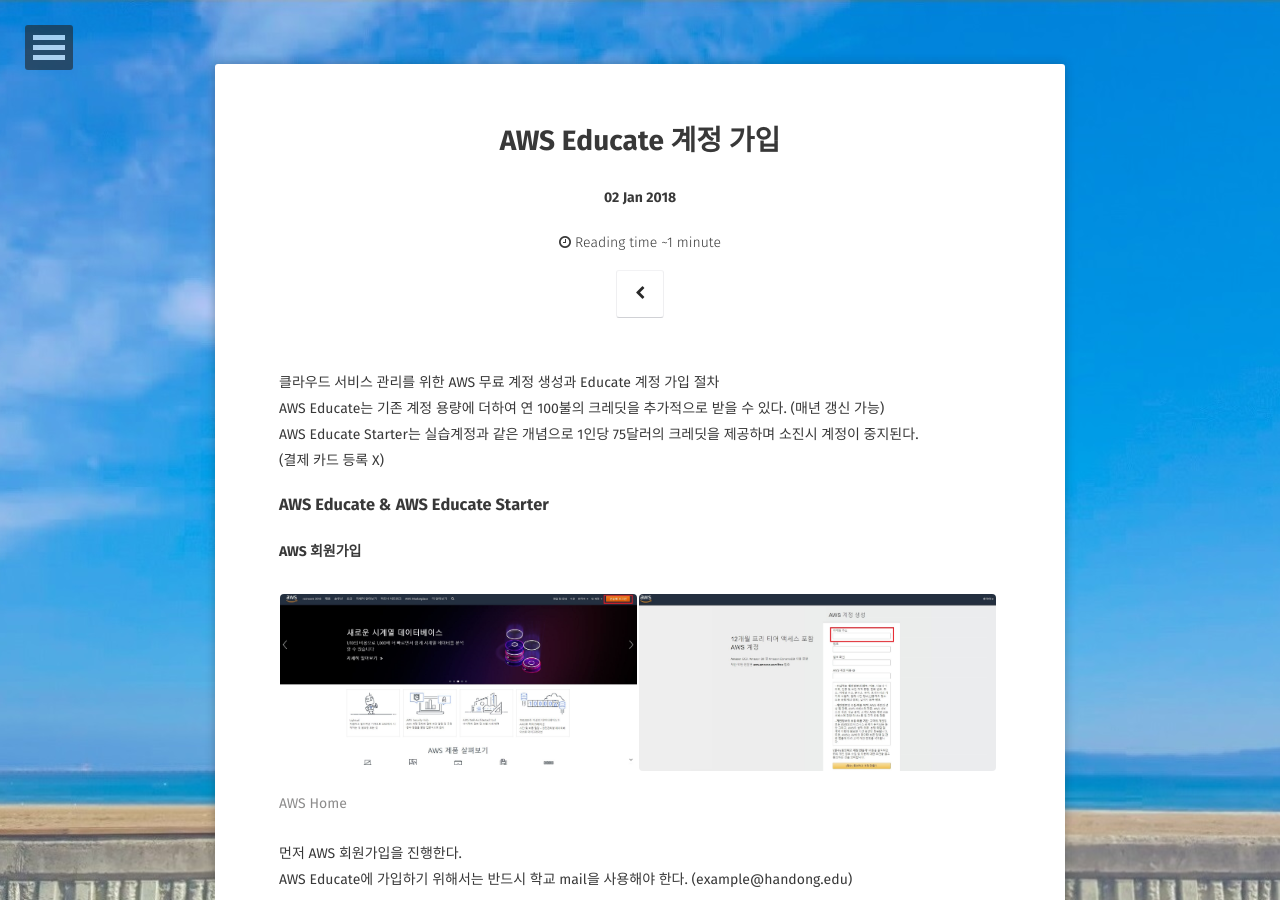
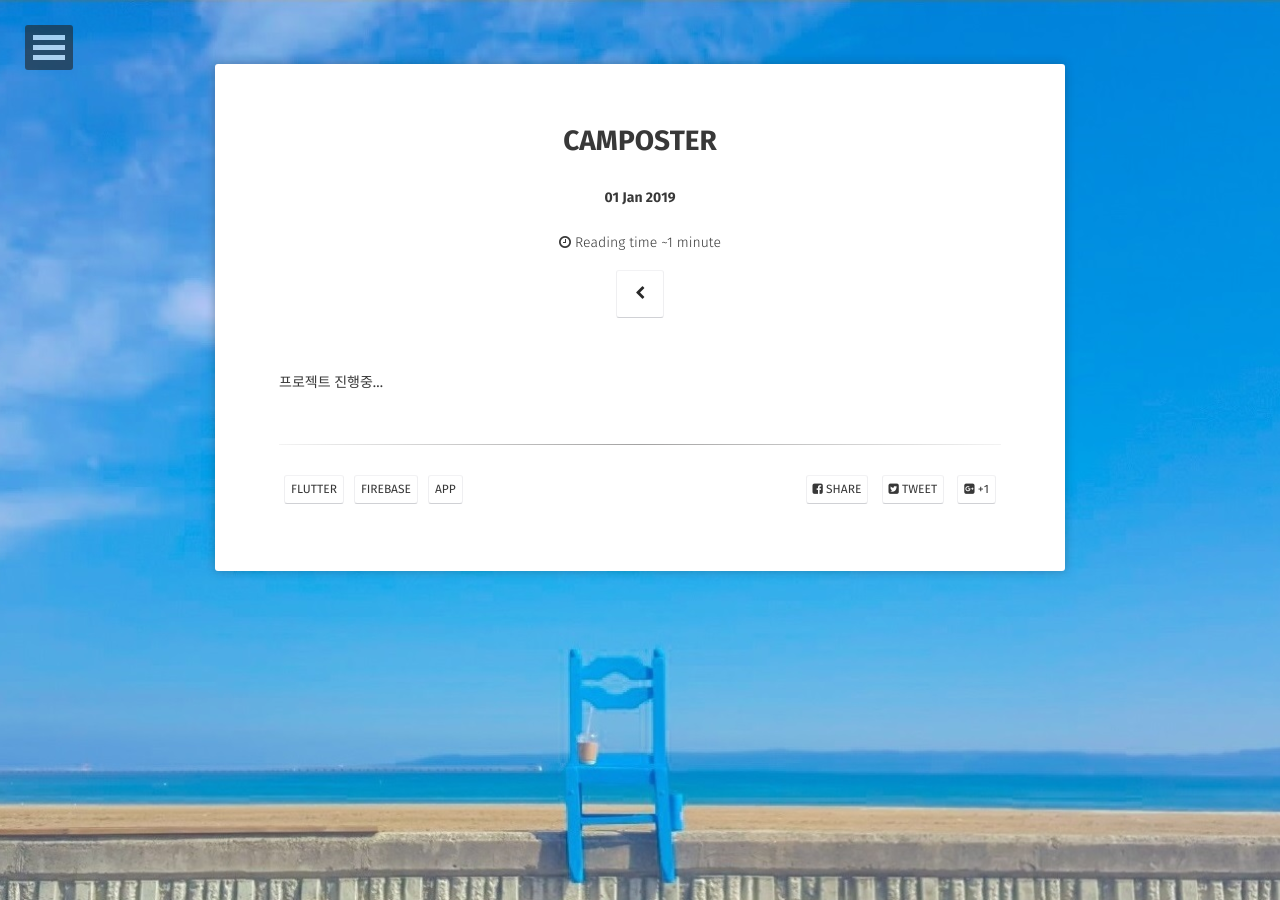
Before and after one commit to kangyechan/kangyechan.github.io, a Jekyll site: the page built from _posts/project/2019-01-02-aws-setting.md, in a window 1280 px wide and 900 px high. Built offline with Jekyll 4.4.1, drawn with Linux system fonts in a browser that asks for light colours; some web fonts are replaced; some of the changed text lies outside the part shown.

Commit message:
Update 2019-01-02-aws-setting.md

```diff
--- a/_posts/project/2019-01-02-aws-setting.md
+++ b/_posts/project/2019-01-02-aws-setting.md
@@ -1,92 +1,11 @@
 ---
 layout: post
-title: "AWS Educate 계정 가입"
-date: 2018-01-02
-excerpt: "AWS 무료 계정 생성 후 AWS Educate 계정 가입 절차"
+title: "CAMPOSTER"
+date: 2019-01-01
+excerpt: "flutter + firebase를 사용한 개인 팀프로젝트"
 project: true
-tags: [aws, educate, images]
+tags: [Flutter, Firebase, App]
 comments: false
 ---
 
-클라우드 서비스 관리를 위한 AWS 무료 계정 생성과 Educate 계정 가입 절차
-AWS Educate는 기존 계정 용량에 더하여 연 100불의 크레딧을 추가적으로 받을 수 있다. (매년 갱신 가능)
-AWS Educate Starter는 실습계정과 같은 개념으로 1인당 75달러의 크레딧을 제공하며 소진시 계정이 중지된다.
-(결제 카드 등록 X)
-
-### AWS Educate & AWS Educate Starter
-
-#### AWS 회원가입
-
-<figure class="half">
-	<a href="{{site.url}}/assets/img/aws/aws_main.JPG"><img src="{{site.url}}/assets/img/aws/aws_main.JPG"></a>
-	<a href="{{site.url}}/assets/img/aws/aws_join.JPG"><img src="{{site.url}}/assets/img/aws/aws_join.JPG"></a>
-	<figcaption>AWS Home</figcaption>
-</figure>
-
-먼저 AWS 회원가입을 진행한다.
-AWS Educate에 가입하기 위해서는 반드시 학교 mail을 사용해야 한다. (example@handong.edu)
-
-#### AWS 결제정보 입력
-
-계정유형은 프로페셔널로 선택하고 나머지 항목은 영어로 작성한다.
-
-<figure class="half">
-	<a href="{{site.url}}/assets/img/aws/aws_join_1.JPG"><img src="{{site.url}}/assets/img/aws/aws_join_1.JPG"></a>
-	<a href="{{site.url}}/assets/img/aws/aws_join_2.JPG"><img src="{{site.url}}/assets/img/aws/aws_join_2.JPG"></a>
-	<figcaption>AWS 결제정보 입력</figcaption>
-</figure>
-
-결제 정보 입력은 해외결제가 가능한 VISA or MASTER 카드로 입력한다.
-(신용카드 또는 체크카드)
-등록하면 아마존으로 1달러가 결제 되고 자동으로 취소된다.
-
-위의 과정을 거치면 AWS 계정 생성이 완료된다.
-
-#### AWS Educate 가입
-
-콘솔에 로그인 한 후 주소창에 `www.awseducate.com/registration`를 입력해 Educate 계정 가입 페이지로 이동
-
-<figure class="half">
-	<a href="{{site.url}}/assets/img/aws/educate_join.JPG"><img src="{{site.url}}/assets/img/aws/educate_join.JPG"></a>
-	<a href="{{site.url}}/assets/img/aws/educate_join_1.JPG"><img src="{{site.url}}/assets/img/aws/educate_join_1.JPG"></a>
-	<figcaption>AWS Educate 가입 화면</figcaption>
-</figure>
-
-국가명 : Korea Republic of
-내용을 알맞게 채워넣은 후 AWS Educate & AWS Educate Starter 선택 페이지로 이동
-
-<figure class="half">
-	<a href="{{site.url}}/assets/img/aws/educate_join_3.JPG"><img src="{{site.url}}/assets/img/aws/educate_join_3.JPG"></a>
-	<a href="{{site.url}}/assets/img/aws/educate_join_2.JPG"><img src="{{site.url}}/assets/img/aws/educate_join_2.JPG"></a>
-	<figcaption>AWS Educate 선택</figcaption>
-</figure>
-
-#### AWS Educate Starter
-
-AWS Educate Starter 선택 후 메일인증 진행
-
-<figure class="half">
-	<a href="{{site.url}}/assets/img/aws/educate_join_4.JPG"><img src="{{site.url}}/assets/img/aws/educate_join_4.JPG"></a>
-	<a href="{{site.url}}/assets/img/aws/educate_join_5.JPG"><img src="{{site.url}}/assets/img/aws/educate_join_5.JPG"></a>
-	<figcaption>AWS Educate Starter</figcaption>
-</figure>
-
-이용약관 스크롤을 끝가지 내린 후 `동의함`체크 `NEXT`로 인증 완료
-
-#### AWS Educate
-
-AWS Account ID 는 AWS홈페이지 로그인 후 내 계정에서 확인 가능
-
-<figure class="half">
-	<a href="{{site.url}}/assets/img/aws/educate_mypage.JPG"><img src="{{site.url}}/assets/img/aws/educate_mypage.JPG"></a>
-	<a href="{{site.url}}/assets/img/aws/educate_account.JPG"><img src="{{site.url}}/assets/img/aws/educate_account.JPG"></a>
-	<figcaption>AWS Account ID 확인 과정</figcaption>
-</figure>
-
-Account ID 입력 후 메일인증 진행
-이용약관 스크롤을 끝가지 내린 후 `동의함`체크 `NEXT`로 인증 완료
-
-<figure>
-	<a href="{{site.url}}/assets/img/aws/educate_result.JPG"><img src="{{site.url}}/assets/img/aws/educate_result.JPG"></a>
-	<figcaption>AWS Educate 가입 확인</figcaption>
-</figure>
+프로젝트 진행중...
```
